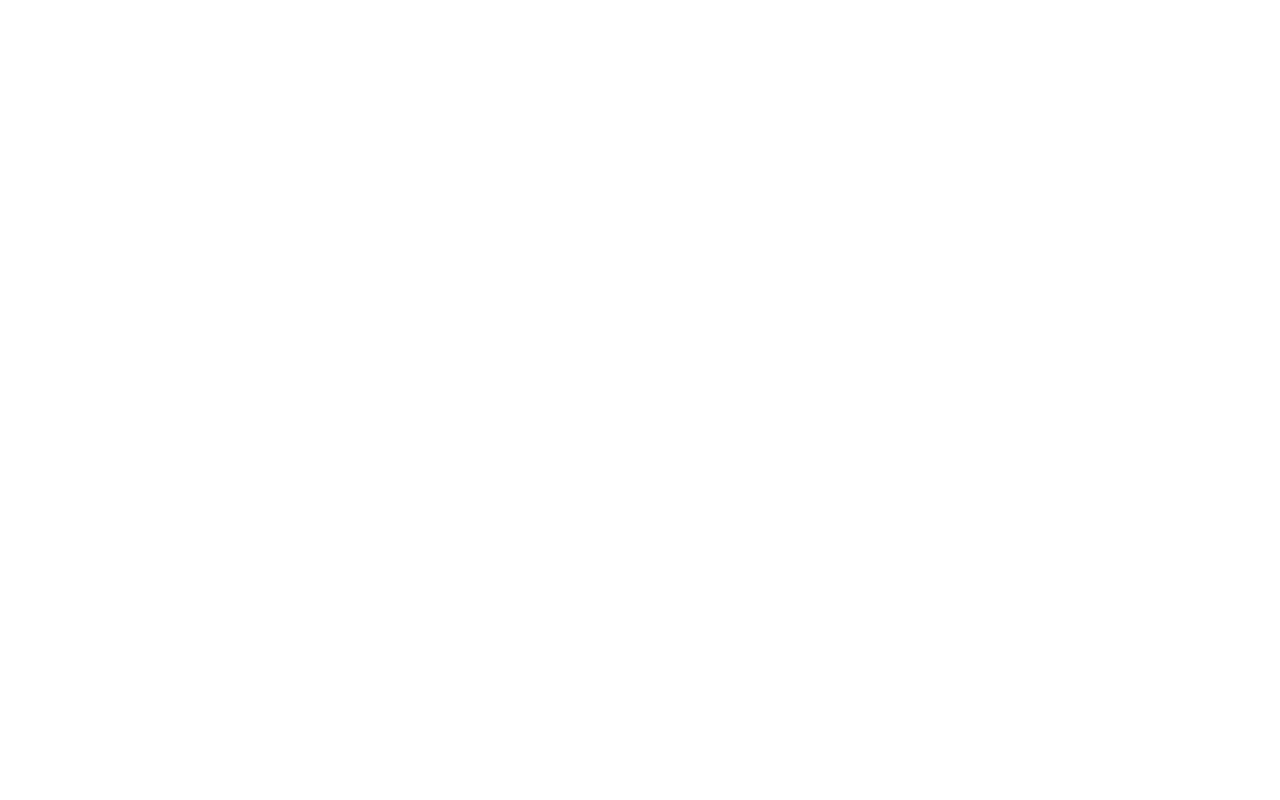
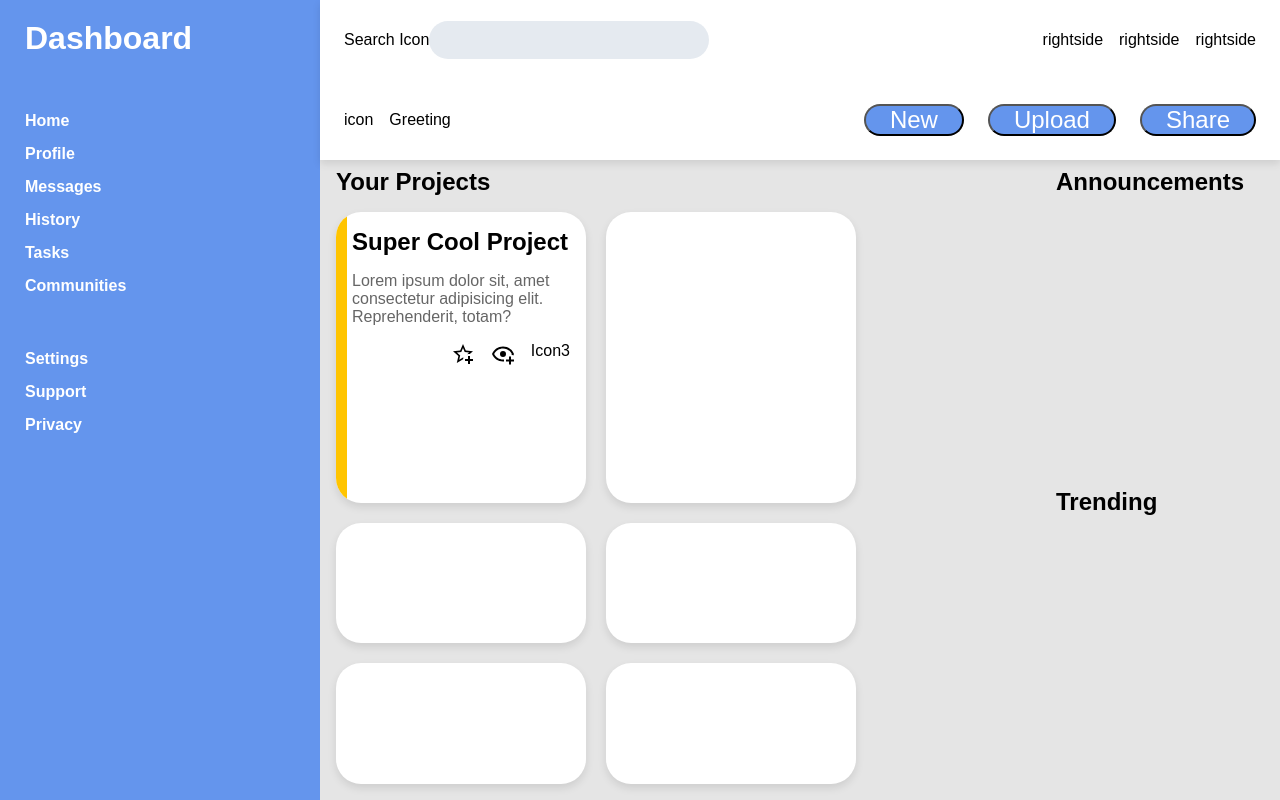
Before and after one commit to dugsv1/admin_dashboard, a plain HTML site: page index.html in a window 1280 px wide. Drawn offline with Linux system fonts and the light colour scheme.

Commit message:
Final: Good enough

```diff
--- a/index.html
+++ b/index.html
@@ -7,6 +7,84 @@
     <link rel="stylesheet" href="style.css">
 </head>
 <body>
+    <div class="layout-container">
+        <div class="sidebar">
+            <h1 class="dashboard-heading">Dashboard</h1>
+            <ul class="dashboard-list dashlist-1">
+                <li class="dashboard-list-item"><a href="">Home</a></li>
+                <li class="dashboard-list-item"><a href="">Profile</a></li>
+                <li class="dashboard-list-item"><a href="">Messages</a></li>
+                <li class="dashboard-list-item"><a href="">History</a></li>
+                <li class="dashboard-list-item"><a href="">Tasks</a></li>
+                <li class="dashboard-list-item"><a href="">Communities</a></li>
+            </ul>
+            <ul class="dashboard-list">
+                <li class="dashboard-list-item"><a href="">Settings</a></li>
+                <li class="dashboard-list-item"><a href="">Support</a></li>
+                <li class="dashboard-list-item"><a href="">Privacy</a></li>
+            </ul>
+        </div>
+        <div class="nav">
+            <div class="upper">
+                <div class="left-upper-nav">
+                    <div>Search Icon</div>
+                    <input type="search" name="" id="">
+                </div>
+
+                <div class="right-upper-nav">
+                    <div>rightside</div>
+                    <div>rightside</div>
+                    <div>rightside</div>
+                </div>
+            </div>
+            <div class="lower">
+                <div class="left-lower-nav">
+                    <div>icon</div>
+                    <div>Greeting</div>
+                </div>
+                <div class="right-lower-nav">
+                    <button class="new-button" type="button">New</button>
+                    <button class="upload-button" type="button">Upload</button>
+                    <button class="share-button" type="button">Share</button>
+                </div>
+            </div>
+        </div>
+        <div class="main">
+            <div class="main-left">
+                <h2>Your Projects</h2>
+                <div class="main-cards-container">
+                    <div class="card">
+                        <div class="card-container">
+                            <h3>Super Cool Project</h3>
+                            <p>Lorem ipsum dolor sit, amet consectetur adipisicing elit. Reprehenderit, totam?</p>
+                            <div class="card-icons">
+                                <svg xmlns="http://www.w3.org/2000/svg" viewBox="0 0 24 24"><title>star-plus-outline</title>
+                                    <path d="M5.8 21L7.4 14L2 9.2L9.2 8.6L12 2L14.8 8.6L22 9.2L18.8 12H18C17.3 12 16.6 12.1 15.9 12.4L18.1 10.5L13.7 10.1L12 6.1L10.3 10.1L5.9 10.5L9.2 13.4L8.2 17.7L12 15.4L12.5 15.7C12.3 16.2 12.1 16.8 12.1 17.3L5.8 21M17 14V17H14V19H17V22H19V19H22V17H19V14H17Z" /></svg>
+                                    <svg xmlns="http://www.w3.org/2000/svg" viewBox="0 0 24 24"><title>eye-plus-outline</title>
+                                        <path d="M12,4.5C7,4.5 2.73,7.61 1,12C2.73,16.39 7,19.5 12,19.5C12.36,19.5 12.72,19.5 13.08,19.45C13.03,19.13 13,18.82 13,18.5C13,18.14 13.04,17.78 13.1,17.42C12.74,17.46 12.37,17.5 12,17.5C8.24,17.5 4.83,15.36 3.18,12C4.83,8.64 8.24,6.5 12,6.5C15.76,6.5 19.17,8.64 20.82,12C20.7,12.24 20.56,12.45 20.43,12.68C21.09,12.84 21.72,13.11 22.29,13.5C22.56,13 22.8,12.5 23,12C21.27,7.61 17,4.5 12,4.5M12,9A3,3 0 0,0 9,12A3,3 0 0,0 12,15A3,3 0 0,0 15,12A3,3 0 0,0 12,9M18,14.5V17.5H15V19.5H18V22.5H20V19.5H23V17.5H20V14.5H18Z" /></svg>
+                                <div>Icon3</div>
+                            </div>
+                        </div>
+                    </div>
+                    <div class="card"></div>
+                    <div class="card"></div>
+                    <div class="card"></div>
+                    <div class="card"></div>
+                    <div class="card"></div>
+                </div>
+            </div>
+            <div class="main-right">
+                <h2>Announcements</h2>
+                <div class="annoucements">
+
+                </div>
+                <h2>Trending</h2>
+                <div class="trending">
+
+                </div>
+            </div>
+        </div>
+    </div>
 
 </body>
 </html>
--- a/style.css
+++ b/style.css
@@ -3,6 +3,11 @@
     margin: 0;
     padding: 0;
     box-sizing: border-box;
+  }
+
+  :root{
+    --blue-background: cornflowerblue;
+    --standard-shadow: 0 4px 8px rgba(0, 0, 0, 0.1);
   }
 
   html, body {
@@ -25,20 +30,24 @@
     font-weight: bold;
   }
 
+  svg {
+    width: 1.5rem;
+  }
+
   .layout-container {
     height: 100svh;
     display: grid;
     grid-template-columns: 1fr 3fr;
     grid-template-rows: 1fr 4fr;
   }
-  .layout-container div {
+  /* .layout-container div {
     border: 1px solid black;
-  }
+  } */
 
   .sidebar {
     height: 100%;
     grid-area: 1/1/3/2;
-    background-color: cornflowerblue;
+    background-color: var(--blue-background);
     color: white;
     display: flex;
     flex-direction: column;
@@ -59,8 +68,10 @@ grid-area: 2/2/3/3;
 height: 100%;
 display: grid;
 grid-template-columns: 3fr 1fr;
+background-color: rgba(0, 0, 0, 0.1);
 
 }
+
 
 .main h2 {
     margin-left: 2svh;
@@ -80,24 +91,100 @@ grid-template-columns: 3fr 1fr;
 .main-cards-container {
 max-width: 65svh;
 min-height: 45svh;
-margin: 1em auto;
+margin: 1rem 1rem;
 flex: auto;
 display: grid;
 grid-template-columns: repeat(auto-fill, minmax(230px, 1fr));
 grid-gap: 20px;
 }
 
+.card {
+  display: flex;
+  border-radius: 25px;
+  position: relative;
+  overflow: hidden;
+  box-shadow: 0 4px 8px rgba(0, 0, 0, 0.1);
+  background-color: white;
+}
+
+.card-container::before {
+  content: "";
+  position: absolute;
+  top: 0;
+  left: 0;
+  width: 0.7rem;
+  height: 100%;
+  background-color: rgb(255, 196, 0);
+}
+
+.card-container {
+  padding: 1rem;
+  display: flex;
+  flex-direction: column;
+  gap: 1rem;
+}
+.card-icons {
+  display: flex;
+  align-self: flex-end;
+  gap: 1rem;
+}
+.card h3 {
+  margin-top: 0;
+  font-size: 1.5rem;
+}
+
+.main p {
+  color: #666;
+}
+
 .main-right > div {
     min-height: 15svh;
     min-width: 80%;
-    margin: 1em auto;
+    margin: 1rem 1rem;
     flex: auto;
+}
+
+.annoucements-container {
+  border-radius: 25px;
+  box-shadow: var(--standard-shadow);
+  background-color: white;
+}
+.announcements {
+  display: flex;
+  flex-direction: column;
+  margin: 1rem;
+  padding-bottom: 1rem;
+  border-bottom: 2px solid grey;
+
+}
+.announcements:nth-last-child(1) {
+  border-bottom: none;
+}
+
+.trending-container {
+  display: flex;
+  flex-direction: column;
+  justify-content: space-evenly;
+  box-shadow: var(--standard-shadow);
+  border-radius: 25px;
+  margin: 2rem;
+  background-color: white;
+}
+
+.trending-row {
+  display: flex;
+  align-items: center;
+  justify-content: flex-start;
+  gap: 1rem;
+  padding-left: 1rem;
+
 }
 
 .nav {
     display: grid;
     grid-template-rows: 1fr 1fr;
-    margin: 0px 3svh;
+    padding: 0px 3svh;
+    box-shadow: 0 4px 8px rgba(0, 0, 0, 0.1);
 }
 
 .nav div {
@@ -125,3 +212,26 @@ grid-gap: 20px;
 .right-lower-nav {
     gap: 3svh;
 }
+
+.right-lower-nav button {
+  background-color: var(--blue-background);
+  font-size: 1.5rem;
+  border-radius: 25px;
+  padding: 0 1.5rem;
+  color: white;
+}
+
+.left-lower-nav {
+  display: flex;
+  gap: 1rem;
+}
+.greeting {
+  display: flex;
+  flex-direction: column;
+  align-items: flex-start;
+}
+
+.right-upper-nav{
+  display: flex;
+  gap: 1rem
+}
```
